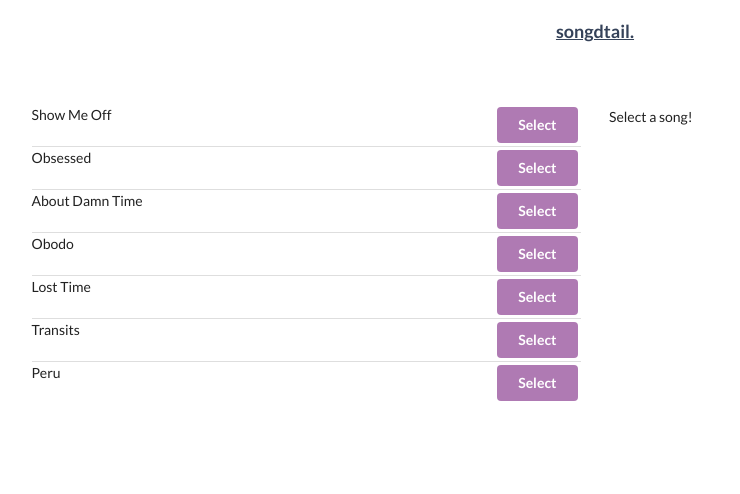
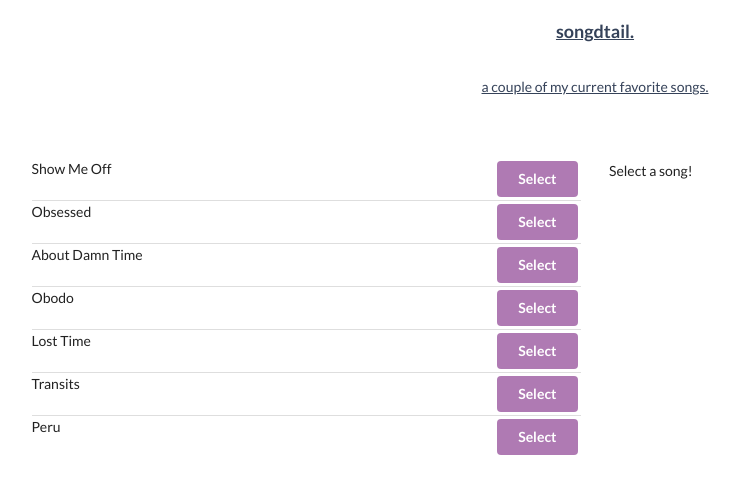
Before and after one commit to thatgirldorian/song-dtail, a React (Create React App) app: page / in a window 1280 px wide. Shown: the top 494 px of the page, without its empty margins (45-785 px from the left). Built offline with nearby package versions, Linux system fonts and the light colour scheme.

Commit message:
Added a bit more content

```diff
--- a/src/App.css
+++ b/src/App.css
@@ -14,7 +14,7 @@
   background-color: #80558C;
 }
 
-.title {
+.title, .heading {
   text-align: center !important;
   color: #354259;
   padding-top: 20px;
--- a/src/components/App.js
+++ b/src/components/App.js
@@ -8,6 +8,7 @@ const App = () => {
   return (
     <div>
       <h3 className="title">songdtail.</h3>
+      <p className="heading">a couple of my current favorite songs.</p>
       <div className="ui container grid">
       <div className="ui row">
         <div className="column eight wide">
--- a/src/components/SongDetail.js
+++ b/src/components/SongDetail.js
@@ -10,10 +10,10 @@ const SongDetail = ({ song }) => {
     return (
         <div>
             <h3>Song Facts</h3>
-            <p>{song.title}</p>
-            <p>{song.duration}</p>
-            <p>{song.artist}</p>
-            <p>{song.genre}</p>
+            <p>Title: {song.title}</p>
+            <p>Duration: {song.duration}</p>
+            <p>Artist: {song.artist}</p>
+            <p>Genre: {song.genre}</p>
         </div>
     )
 }
```
